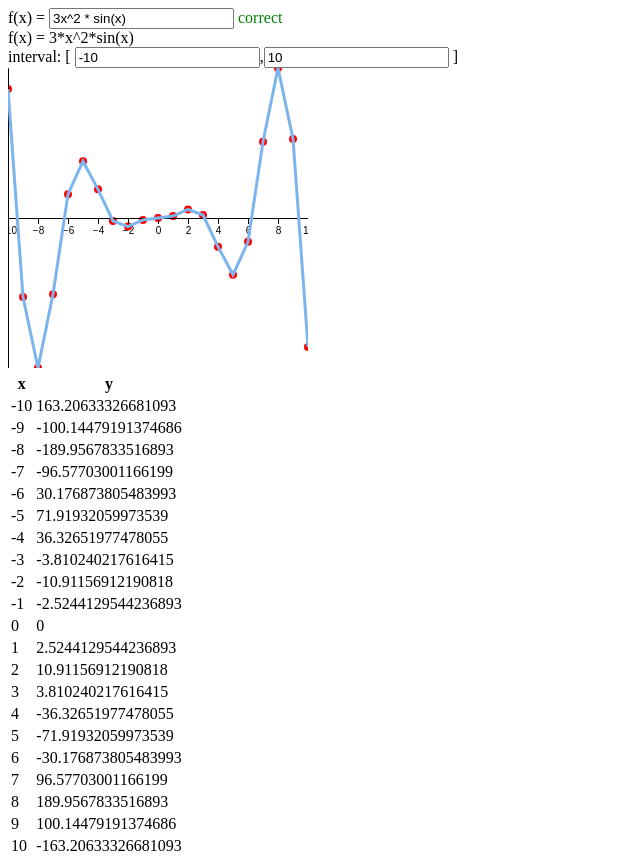
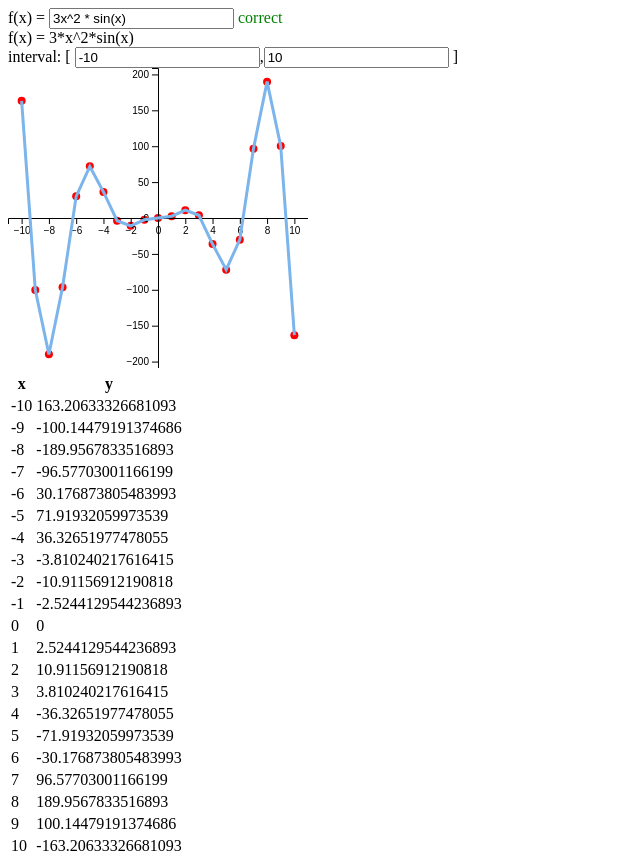
Before and after one commit to Soromytko/MiniMaple-React-js, a React (Vite) app: page / in a window 1280 px wide. Shown: the whole page, without its empty margins (0-640 px from the left). Built offline with nearby package versions, Linux system fonts and the light colour scheme.

Commit message:
fix axes

```diff
--- a/src/graph.js
+++ b/src/graph.js
@@ -65,12 +65,14 @@ export class Graph extends React.Component {
 
     this.replaceInfinity()
 
+    let xNormal = Math.max(Math.abs(this.props.xData.min()), this.props.xData.max())
     const getX = d3.scaleLinear()
-      .domain([this.props.xData.min(), this.props.xData.max()])
+      .domain([-xNormal * 1.1, xNormal * 1.1])
       .range([0, 300])
 
+    let yNormal = Math.max(Math.abs(this.props.yData.min()), this.props.yData.max())
     const getY = d3.scaleLinear()
-      .domain([this.props.yData.min(), this.props.yData.max()])
+      .domain([-yNormal * 1.1, yNormal * 1.1])
       .range([300, 0])
 
     let points = new Array()
@@ -108,8 +110,8 @@ export class Graph extends React.Component {
     return (
       <svg width={300} height={300}>
         {renderPoints()}
-        <g ref={getYAxis} />
-        <g ref={getXAxis} transform={`translate(0,${getY(0)})`} />
+        <g ref={getXAxis} transform={`translate(0, 150)`} />
+        <g ref={getYAxis} transform={`translate(150, 0)`} />
         <path
           strokeWidth={3}
           fill="none"
```
